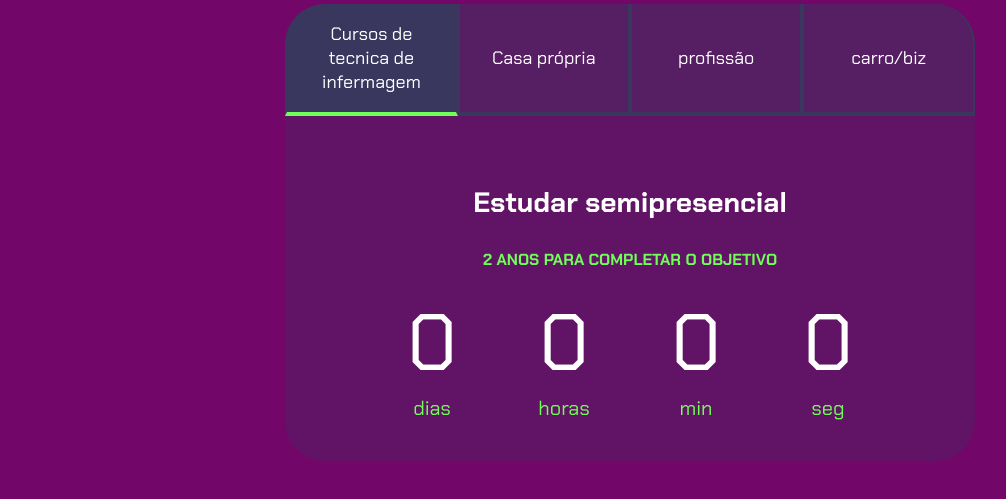
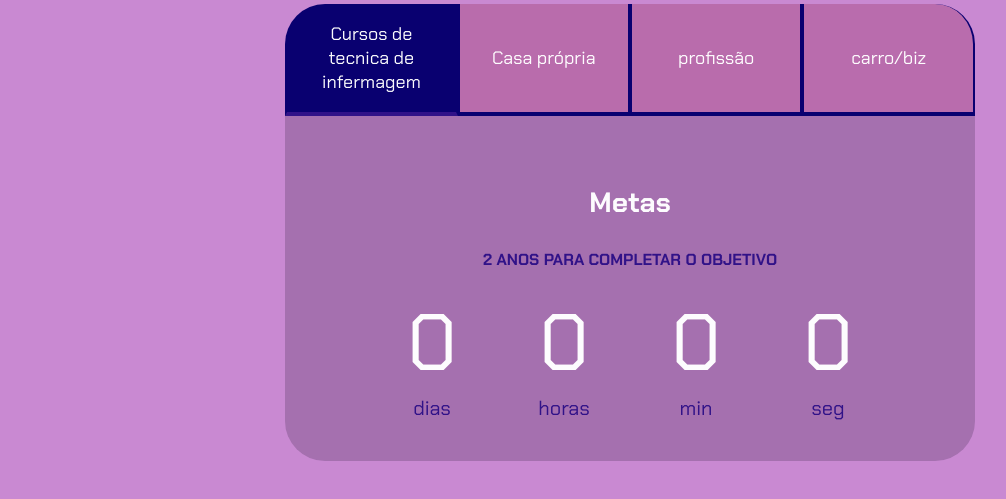
Before and after one commit to lisboa123/Projeto-de-vida, a plain HTML site: page index.html in a window 1280 px wide. Shown: the part 99-598 px from the top of the page, without its empty margins (10-1016 px from the left). Drawn offline with Linux system fonts and the light colour scheme.

Commit message:
Add files via upload

```diff
--- a/index.html
+++ b/index.html
@@ -20,7 +20,7 @@
             </div>
             <div class="abas-textos">
                 <div class="aba-conteudo ativo">
-                    <h3 class="aba-conteudo-titulo-principal">Estudar semipresencial</h3>
+                    <h3 class="aba-conteudo-titulo-principal">Metas</h3>
                     <h4 class="aba-conteudo-titulo-secundario">2 anos para completar o objetivo</h4>
                     <div class="contador">
                         <div class="contador-digito">
--- a/style.css
+++ b/style.css
@@ -1,12 +1,12 @@
 @import url('https://fonts.googleapis.com/css2?family=Chakra+Petch:wght@400;700&display=swap');
 
 :root {
-    --cor-de-fundo: #720669;
-    --verde: #6FFF57;
-    --branco: #FFFFFF;
-    --botao-ativo: #3A375E;
-    --botao-inativo: rgba(58, 55, 94, 0.5);
-    --texto-fundo: rgba(58, 55, 94, 0.3);
+    --cor-de-fundo: #b052bdad;
+    --verde: #311288;
+    --branco: #fffffffa;
+    --botao-ativo: #090070;
+    --botao-inativo: rgba(179, 99, 159, 0.726);
+    --texto-fundo: rgba(80, 55, 94, 0.3);
 }
 
 body {
```
